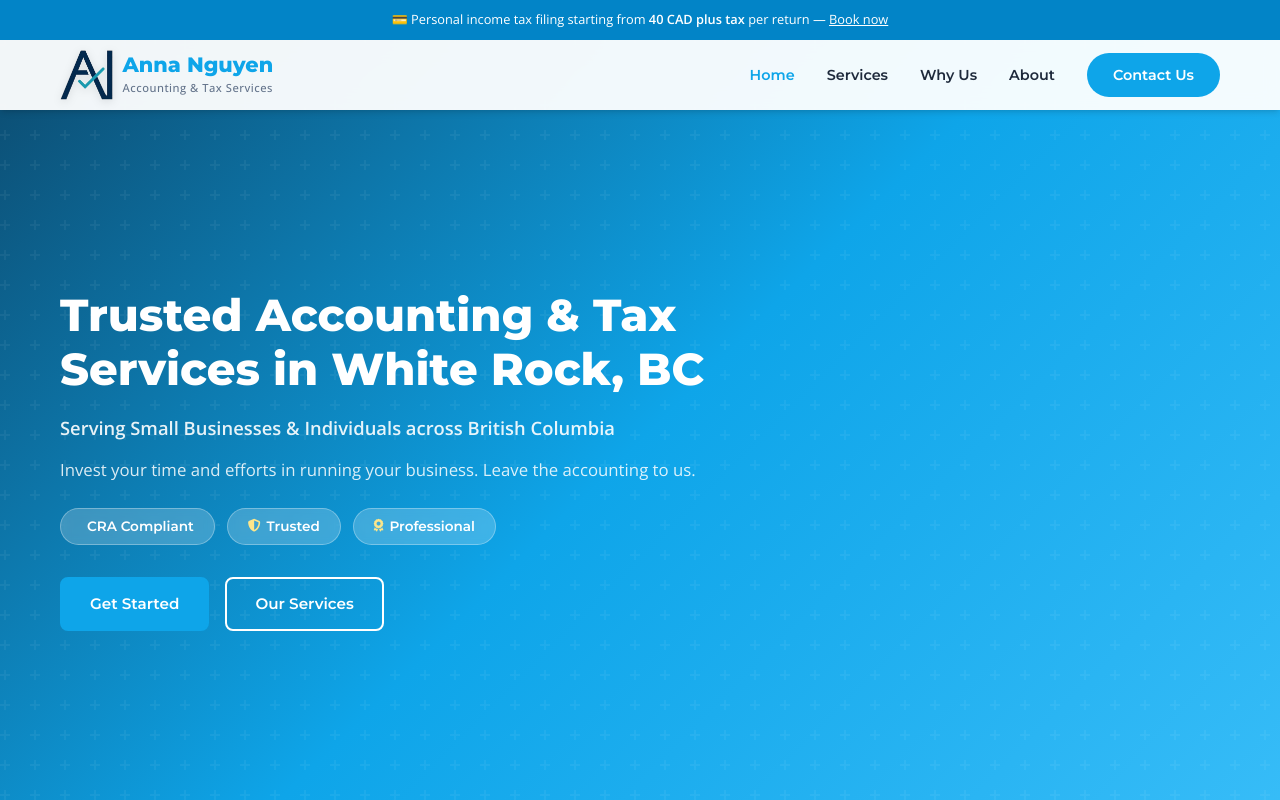
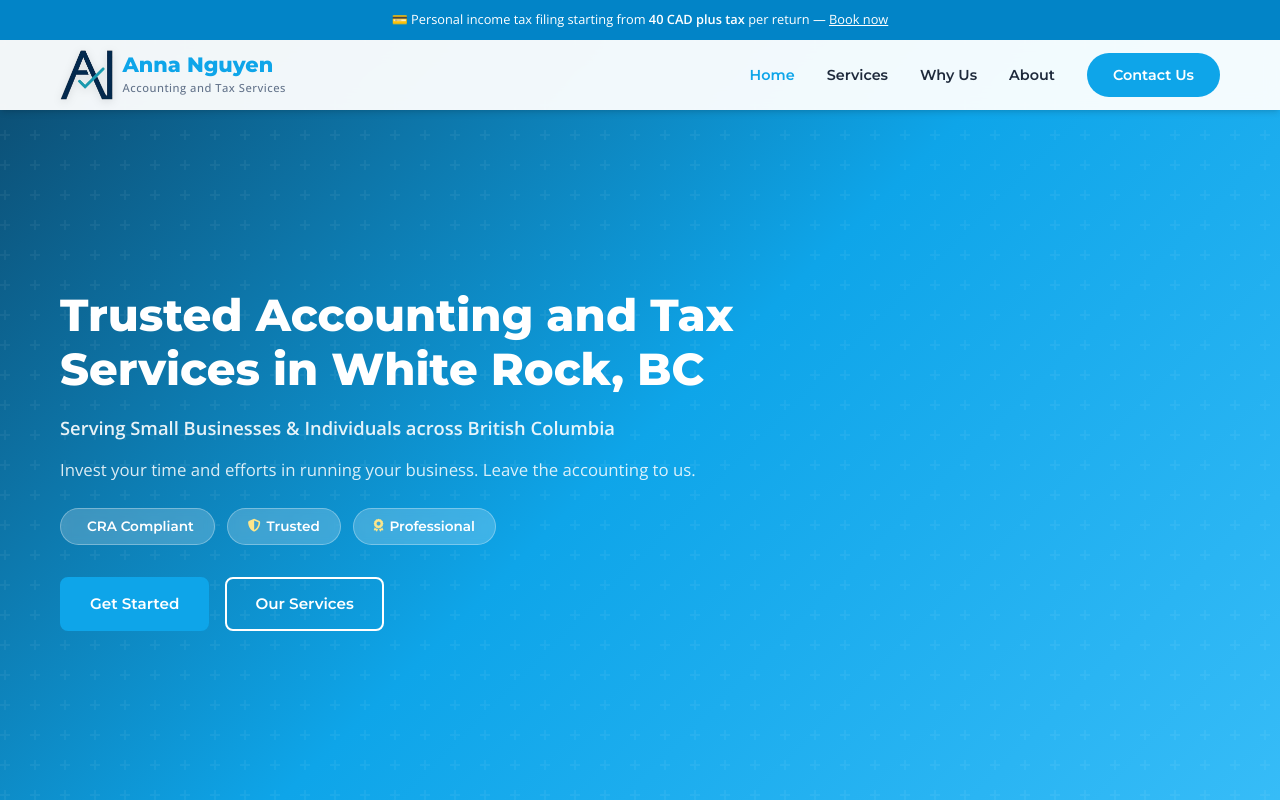
Before and after one commit to ntnguyen-so/anna-nguyen-accounting, a plain HTML site: page index.html in a window 1280 px wide. Shown: the top 800 px of the page. Drawn offline with nearby package versions, Linux system fonts and the light colour scheme; some icons are missing.

Commit message:
Use Accounting and Tax branding consistently
Co-authored-by: Copilot <223556219+Copilot@users.noreply.github.com>

Copilot-Session: 12490fe1-6200-4d73-82be-6eb7e3c60086

```diff
--- a/index.html
+++ b/index.html
@@ -3,7 +3,7 @@
 <head>
     <meta charset="UTF-8">
     <meta name="viewport" content="width=device-width, initial-scale=1.0">
-    <title>Anna Nguyen Accounting & Tax Services | White Rock, BC</title>
+    <title>Anna Nguyen Accounting and Tax Services | White Rock, BC</title>
     <meta name="description" content="Professional bookkeeping, accounting, and tax/payroll services in White Rock, BC. Serving small businesses and individuals. Contact Anna Nguyen today.">
     <link rel="preconnect" href="https://fonts.googleapis.com">
     <link rel="preconnect" href="https://fonts.gstatic.com" crossorigin>
@@ -25,11 +25,11 @@
         <div class="container nav-container">
             <a href="#" class="logo">
                 <div class="logo-icon">
-                    <img src="logo.png" alt="Anna Nguyen Accounting" width="44" height="64">
+                    <img src="logo.png" alt="Anna Nguyen Accounting and Tax Services" width="44" height="64">
                 </div>
                 <div class="logo-text">
                     <span class="logo-name">Anna Nguyen</span>
-                    <span class="logo-tagline">Accounting & Tax Services</span>
+                    <span class="logo-tagline">Accounting and Tax Services</span>
                 </div>
             </a>
             <button class="nav-toggle" id="navToggle" aria-label="Toggle navigation">
@@ -52,7 +52,7 @@
         <div class="hero-overlay"></div>
         <div class="container hero-content">
             <div class="hero-text">
-                <h1>Trusted Accounting &amp; Tax Services in White Rock, BC</h1>
+                <h1>Trusted Accounting and Tax Services in White Rock, BC</h1>
                 <p class="hero-subtitle">Serving Small Businesses &amp; Individuals across British Columbia</p>
                 <p class="hero-desc">Invest your time and efforts in running your business. Leave the accounting to us.</p>
                 <div class="hero-badges">
@@ -202,7 +202,7 @@
     <section class="why-section" id="why-us">
         <div class="container">
             <div class="section-header">
-                <h2>Why Choose Anna Nguyen Accounting</h2>
+                <h2>Why Choose Anna Nguyen Accounting and Tax Services</h2>
             </div>
             <div class="why-grid">
                 <div class="why-card">
@@ -247,7 +247,7 @@
             </div>
             <div class="about-content">
                 <div class="about-text">
-                    <p>At Anna Nguyen Accounting &amp; Tax Services, we are dedicated to helping small businesses and individuals achieve financial clarity and confidence. Based in White Rock, BC, we bring practical experience and a client-first approach to every engagement.</p>
+                    <p>At Anna Nguyen Accounting and Tax Services, we are dedicated to helping small businesses and individuals achieve financial clarity and confidence. Based in White Rock, BC, we bring practical experience and a client-first approach to every engagement.</p>
                     <p>We specialize in providing reliable bookkeeping, accounting, tax preparation, and payroll services. Whether you're a sole proprietor, a growing small business, or an individual looking for stress-free tax filing, we tailor our services to meet your unique needs.</p>
                     <p>Our approach is straightforward: accurate work, clear communication, and affordable pricing. We believe everyone deserves access to professional financial services without the complexity or high costs.</p>
                     <p>We take pride in building long-term relationships with our clients, understanding their goals, and supporting their financial success year after year.</p>
@@ -335,7 +335,7 @@
             allowfullscreen=""
             loading="lazy"
             referrerpolicy="no-referrer-when-downgrade"
-            title="Anna Nguyen Accounting office location - 15666 Russell Ave, White Rock, BC">
+            title="Anna Nguyen Accounting and Tax Services office location - 15666 Russell Ave, White Rock, BC">
         </iframe>
     </section>
 
@@ -345,10 +345,10 @@
             <div class="footer-grid">
                 <div class="footer-col">
                     <div class="footer-logo">
-                        <img src="logo.png" alt="Anna Nguyen Accounting" width="34" height="50">
+                        <img src="logo.png" alt="Anna Nguyen Accounting and Tax Services" width="34" height="50">
                         <h3>Anna Nguyen</h3>
                     </div>
-                    <p class="footer-tagline">Accounting & Tax Services Company LTD.</p>
+                    <p class="footer-tagline">Accounting and Tax Services Company LTD.</p>
                     <p>Professional bookkeeping, accounting, tax, and payroll services for small businesses and individuals in White Rock, BC.</p>
                 </div>
                 <div class="footer-col">
@@ -378,7 +378,7 @@
                 </div>
             </div>
             <div class="footer-bottom">
-                <p>&copy; 2026 Anna Nguyen Accounting &amp; Tax Services Company LTD. All rights reserved.</p>
+                <p>&copy; 2026 Anna Nguyen Accounting and Tax Services Company LTD. All rights reserved.</p>
             </div>
         </div>
     </footer>
```
